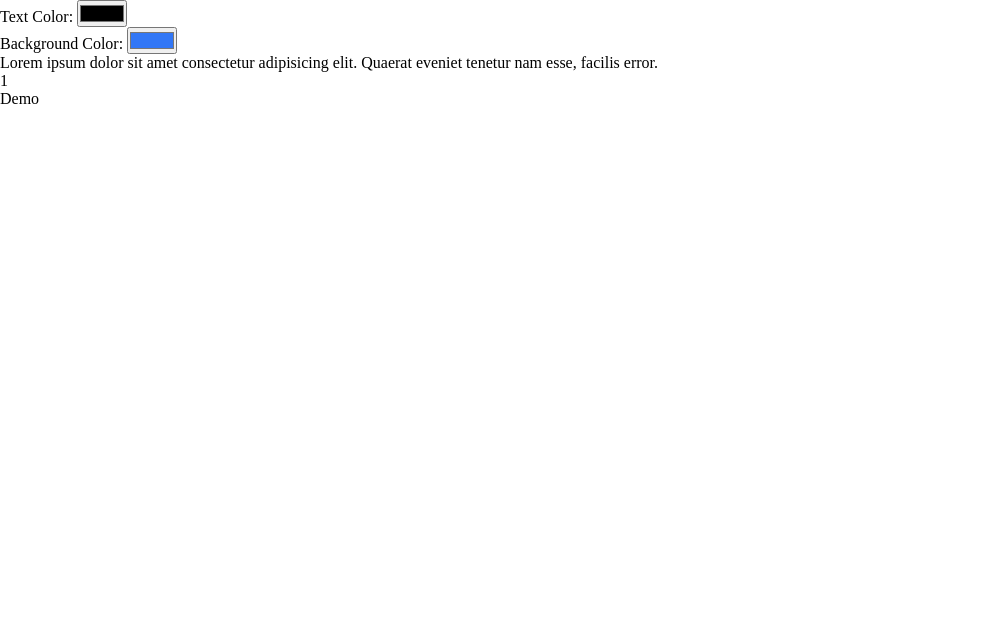
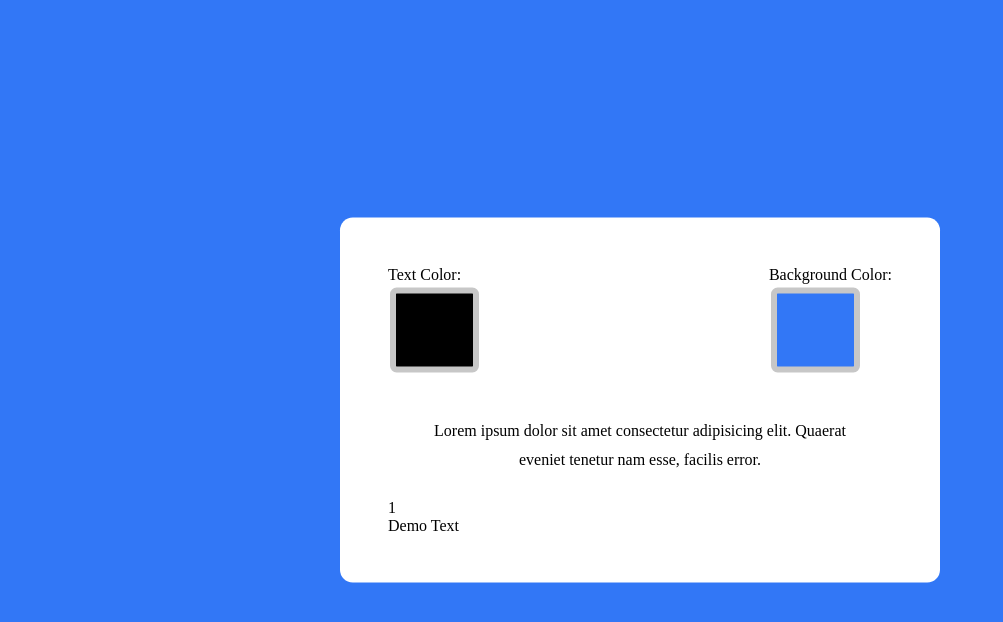
Before and after one commit to Sontara444/color-contrast-checker, a plain HTML site: page index.html in a window 1280 px wide. Shown: the whole page, without its empty margins (0-1003 px from the left). Drawn offline with Linux system fonts and the light colour scheme.

Commit message:
html and css

```diff
--- a/index.html
+++ b/index.html
@@ -26,7 +26,7 @@
                 Lorem ipsum dolor sit amet consectetur adipisicing elit. Quaerat eveniet tenetur nam esse, facilis error.
             </div>
             <p id="contrast">1</p>
-            <p id="rating">Demo</p>
+            <p id="rating">Demo Text</p>
         </div>
     </div>
 
--- a/style.css
+++ b/style.css
@@ -4,3 +4,53 @@
     box-sizing: border-box;
     font-family: "Poppins" sans-serif;
 }
+body{
+    background: #3277f6;
+}
+.container{
+    position: absolute;
+    width: 90%;
+    max-width: 37.5em;
+    background: #fff;
+    border-radius: 0.8em;
+    left: 50%;
+    top: 50%;
+    transform: translate(-50%, -50%);
+    padding: 3em;
+}
+.input-colors{
+    display: flex;
+    justify-content: space-between;
+}
+.color-container{
+    display: flex;
+    flex-direction: column;
+}
+input[type="color"]{
+    -webkit-appearance: none;
+    -moz-appearance: none;
+    appearance: none;
+    background: transparent;
+    height: 7em;
+    width: 7em;
+    border: none;
+}
+
+input[type="color"]::-webkit-color-swatch{
+    border-radius: 0.5em;
+    border: 0.5em solid #c7c7c7;
+}
+
+input[type="color"]::-moz-color-swatch{
+    border-radius: 0.5em;
+    border: 0.5em solid #c7c7c7;
+}
+.result{
+    margin-top: 1em;
+}
+#preview{
+    padding: 1.5em;
+    line-height: 1.8em;
+    text-align: center;
+    border-radius: 0.5em;
+}
```
